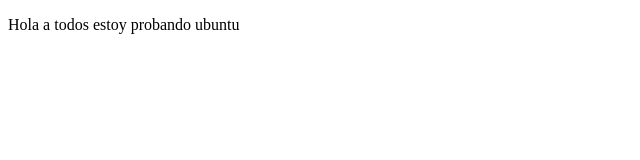
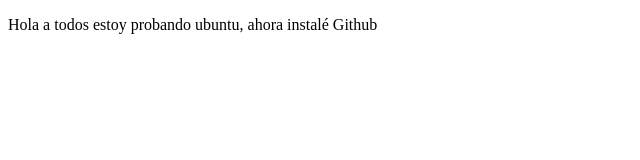
Before and after one commit to jennarom/proyectoPrework, a plain HTML site: page index.html in a window 1280 px wide. Shown: the whole page, without its empty margins (0-640 px from the left). Drawn offline with Linux system fonts and the light colour scheme.

Commit message:
cambios agregados de ejemplo

```diff
--- a/index.html
+++ b/index.html
@@ -8,7 +8,7 @@
 </head>
 <body>
     <p>
-    Hola a todos estoy probando ubuntu
+    Hola a todos estoy probando ubuntu, ahora instalé Github
     </p>
 </body>
 </html>
```
